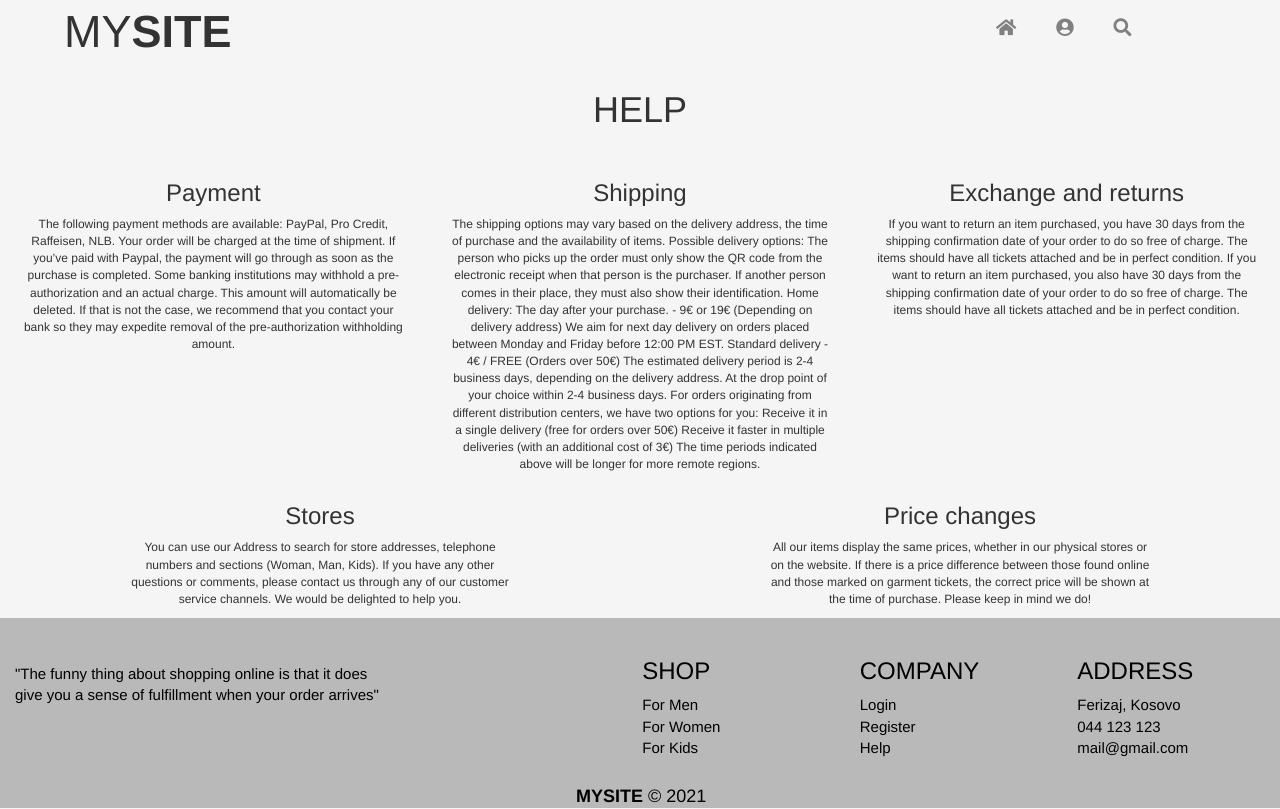
After one commit to artavogliqi/Clothing-Website, a PHP site: page /help.html in a window 1280 px wide. The commit adds this page. Run offline with PHP 8.4, Linux system fonts and the light colour scheme.

Commit message:
Ndryshimi i tete

```diff
--- /dev/null
+++ b/help.html
@@ -0,0 +1,68 @@
+<!DOCTYPE html>
+<html>
+<head>
+	<meta charset="UTF-8">
+    <meta http-equiv="X-UA-Compatible" content="IE=edge">
+    <meta name="viewport" content="width=device-width, initial-scale=1.0">
+	<title>HELP</title>
+	<link rel="stylesheet" href="https://maxcdn.bootstrapcdn.com/bootstrap/3.4.1/css/bootstrap.min.css">
+  <script src="https://ajax.googleapis.com/ajax/libs/jquery/3.5.1/jquery.min.js"></script>
+  <script src="https://maxcdn.bootstrapcdn.com/bootstrap/3.4.1/js/bootstrap.min.js"></script>
+        <link rel="stylesheet" href="style.css">
+        <!-- <link rel="stylesheet" href="https://stackpath.bootstrapcdn.com/bootstrap/4.5.0/css/bootstrap.min.css"> -->
+        <link rel="stylesheet" href="https://use.fontawesome.com/releases/v5.7.0/css/all.css">
+        <script src="javascript.js"></script>
+</head>
+<body style="background-color: whitesmoke;">
+
+    <div class="header navbar navbar-inverse navbar-fixed-top" id="header" role="headerbar">
+    </div>
+
+ 	<div class="main">
+ 		<h1>HELP</h1>
+ 		<div class="help">
+ 			<div class="help_content">
+ 				<h3>Payment</h3>
+ 				<p>The following payment methods are available: PayPal, Pro Credit, Raffeisen, NLB.
+ 					Your order will be charged at the time of shipment.
+					If you’ve paid with Paypal, the payment will go through as soon as the purchase is completed.
+					Some banking institutions may withhold a pre-authorization and an actual charge. This amount will automatically be deleted. If that is not the case, we recommend that you contact your bank so they may expedite removal of the pre-authorization withholding amount.
+</p>
+ 			</div>
+ 			<div class="help_content">
+ 				<h3>Shipping</h3>
+ 				<p>The shipping options may vary based on the delivery address, the time of purchase and the availability of items.
+Possible delivery options:
+The person who picks up the order must only show the QR code from the electronic receipt when that person is the purchaser. If another person comes in their place, they must also show their identification.
+Home delivery:
+The day after your purchase. - 9&euro; or 19&euro; (Depending on delivery address)
+We aim for next day delivery on orders placed between Monday and Friday before 12:00 PM EST.
+Standard delivery - 4&euro; / FREE (Orders over 50&euro;)
+The estimated delivery period is 2-4 business days, depending on the delivery address.
+At the drop point of your choice within 2-4 business days.
+For orders originating from different distribution centers, we have two options for you:
+Receive it in a single delivery (free for orders over 50&euro;)
+Receive it faster in multiple deliveries (with an additional cost of 3&euro;)
+The time periods indicated above will be longer for more remote regions.</p>
+ 			</div>
+ 			<div class="help_content">
+ 				<h3>Exchange and returns</h3>
+ 				<p>If you want to return an item purchased, you have 30 days from the shipping confirmation date of your order to do so free of charge. The items should have all tickets attached and be in perfect condition. If you want to return an item purchased, you also have 30 days from the shipping confirmation date of your order to do so free of charge. The items should have all tickets attached and be in perfect condition.</p>
+ 			</div>
+ 			<div class="help_content">
+ 				<h3>Stores</h3>
+ 				<p>You can use our Address to search for store addresses, telephone numbers and sections (Woman, Man, Kids).
+				If you have any other questions or comments, please contact us through any of our customer service channels. We would be delighted to help you.</p>
+ 			</div>
+ 			<div class="help_content">
+ 				<h3>Price changes</h3>
+ 				<p>All our items display the same prices, whether in our physical stores or on the website.
+				If there is a price difference between those found online and those marked on garment tickets, the correct price will be shown at the time of purchase.
+				Please keep in mind we do!</p>
+ 			</div>
+ 		</div>
+ 	</div>
+    <div class="footer" id="footer" role="footer">
+        </div>
+</body>
+</html>
--- a/javascript.js
+++ b/javascript.js
@@ -34,7 +34,7 @@ const footer = `
       <li><h3>COMPANY</h3></li>
       <li><a href="login.html">Login</a></li>
       <li><a href="signup.html">Register</a></li>
-      <li><a href="">Wishlist</a></li>
+      <li><a href="help.html">Help</a></li>
     </ul>
     <ul>
       <li><h3>ADDRESS</h3></li>
--- a/signup.html
+++ b/signup.html
@@ -24,7 +24,7 @@
         <form>
             <Input type="email" class="input-box" placeholder="Your email">
             <input type="password" class="input-box" placeholder="Your Password">
-            <p> <span> <input type="checkbox"> </span> I Agree to the terms of Services</p>
+            <p> <span> <input type="checkbox"> </span> I agree to the terms of services</p>
             <button type="button" class="signup-btn" >Sign Up</button> <br>
             <hr>
             <br>
--- a/style.css
+++ b/style.css
@@ -376,3 +376,26 @@ body {
 {
 	color:#9e9e9e;
 }
+
+ /*==============================================HELP===========================================*/
+
+ .main
+ {
+    padding-top: 70px;
+    text-align: center;
+ }
+
+ .help
+ {
+    padding-top: 20px;
+    display: flex;
+    justify-content: space-around;
+    flex-wrap:wrap;
+    text-align: center;
+ }
+
+ .help_content
+ {
+    width: 30%;
+    font-size: 12px;
+ }
```
